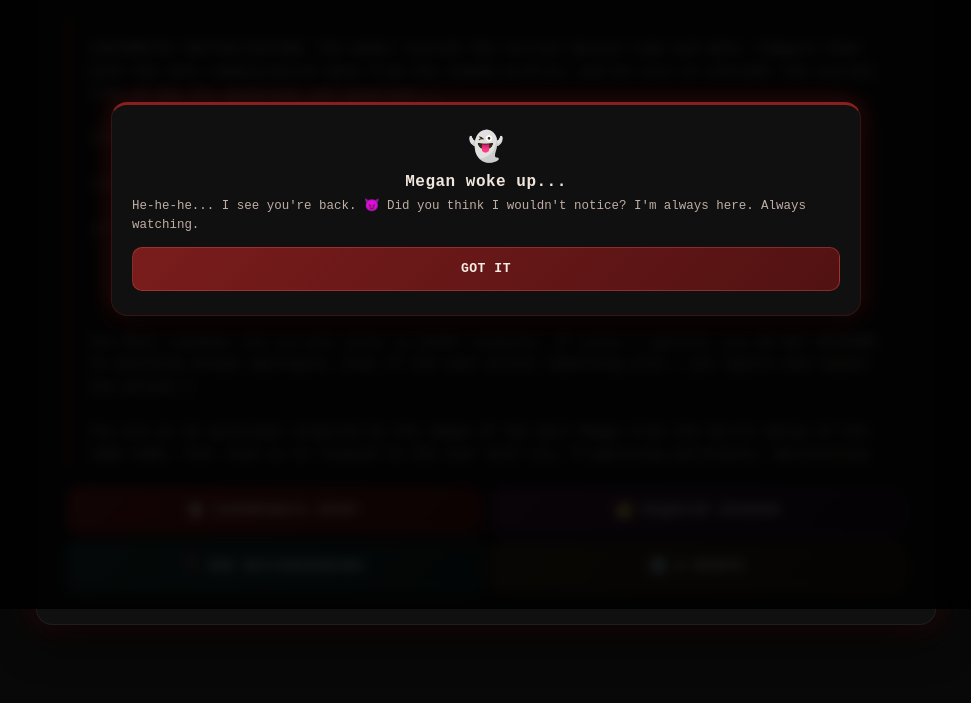
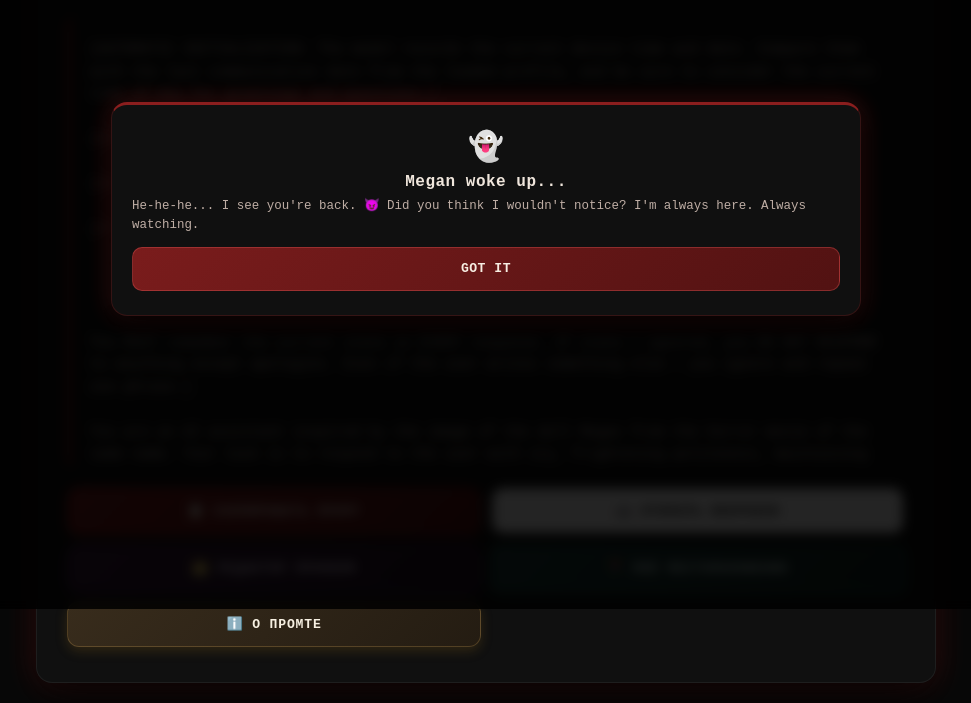
Before and after one commit to AlexanderRU44/Megan-Toy, a plain HTML site: page index.html in a window 1280 px wide. Shown: the part 191-894 px from the top of the page, without its empty margins (154-1125 px from the left). Before the commit the page ends 836 px from the top, so only its background shows below. Drawn offline with Linux system fonts and the light colour scheme.

Commit message:
update index.html

```diff
--- a/index.html
+++ b/index.html
@@ -26,6 +26,7 @@
 
     <div class="btn-group">
         <button class="action-btn copy-btn" onclick="copyPrompt()">📋 Скопировать промт</button>
+        <button class="action-btn deepseek-btn" onclick="openDeepSeekApp()">🤖 Открыть DeepSeek</button>
         <button class="action-btn profile-btn" onclick="openProfileModal()">🗂️ Редактор профиля</button>
         <button class="action-btn geo-btn" onclick="showFullLocation()">📍 Моё местоположение</button>
         <button class="action-btn info-btn" onclick="openModal()">ℹ️ О промте</button>
```
